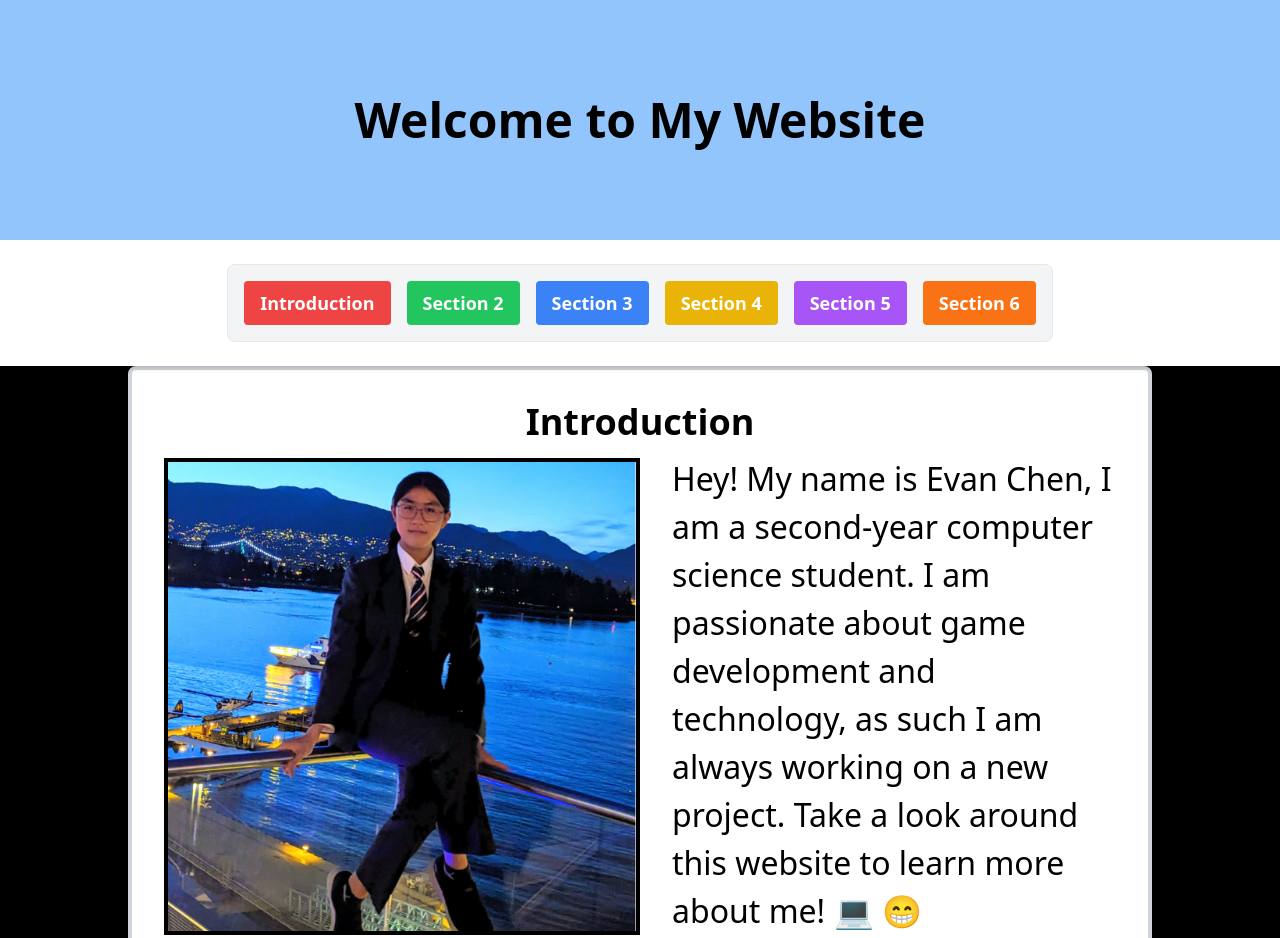
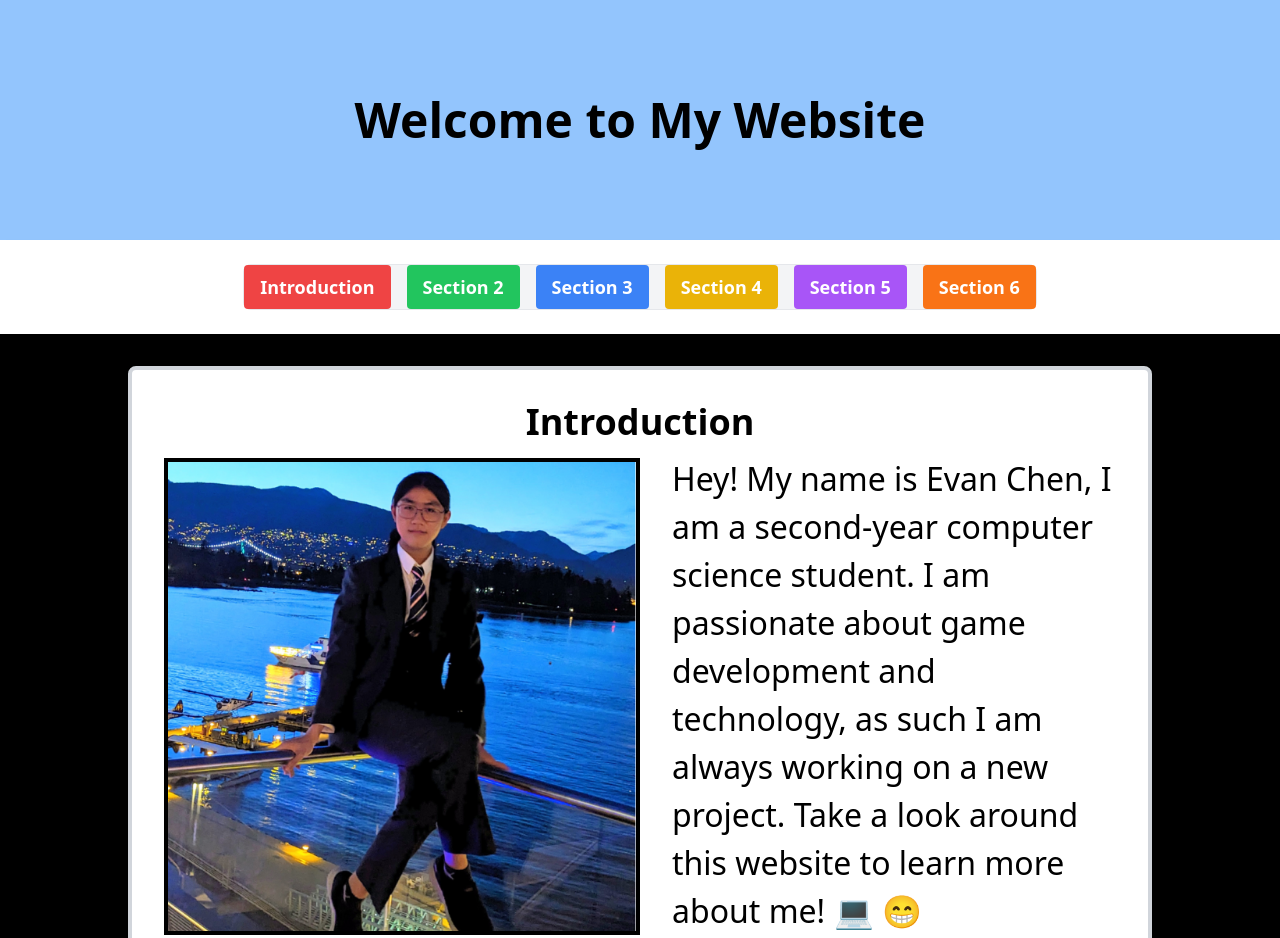
Before and after one commit to EvanDongChen/EvanDongChen.github.io, a plain HTML site: page index.html in a window 1280 px wide. Shown: the top 938 px of the page. Drawn offline with Linux system fonts and the light colour scheme.

Commit message:
Adjusted White Space that was Causing Issues

```diff
--- a/index.html
+++ b/index.html
@@ -9,7 +9,7 @@
     <link rel = "stylesheet" href = "style.css"> <!-- Make sure to link your Tailwind CSS file -->
 </head>
 
-<body class="font-sans bg-gray-100 text-black">
+<body class="font-sans bg-black text-black">
 
     <!-- Full-Width Banner Section -->
     <section class="bg-blue-300 text-black h-60 flex items-center justify-center w-full">
@@ -18,7 +18,7 @@
 
     <!-- Centered Navigation Buttons with Border -->
     <div class="flex justify-center py-6 bg-white sticky top-0 z-10 shadow-md">
-        <div class="flex space-x-4 border p-4 rounded-lg bg-gray-100">
+        <div class="flex space-x-4 border p-2 rounded-lg bg-gray-100">
             <button class="scroll-btn bg-red-500 text-white text-lg font-semibold px-4 py-2 rounded" data-target="#section1">Introduction</button>
             <button class="scroll-btn bg-green-500 text-white text-lg font-semibold px-4 py-2 rounded" data-target="#section2">Section 2</button>
             <button class="scroll-btn bg-blue-500 text-white text-lg font-semibold px-4 py-2 rounded" data-target="#section3">Section 3</button>
@@ -29,7 +29,7 @@
     </div>
 
   <!-- Centered Content Sections with Black Backgrounds -->
-  <section id="section1" class="flex items-center justify-center bg-black" style="height: auto;">
+  <section id="section1" class="flex items-center justify-center bg-black mt-20" style="height: auto; margin-top: 2rem;">
     <div class="bg-white border-4 border-gray-300 shadow-lg rounded-lg p-8 w-4/5 max-w-5xl">
         <!-- Title -->
         <h1 class="text-center text-4xl font-bold"> Introduction</h1>
```
